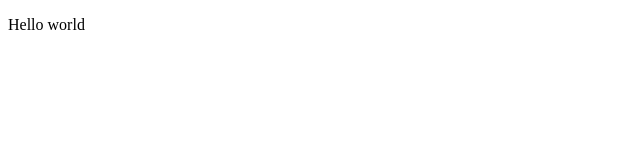
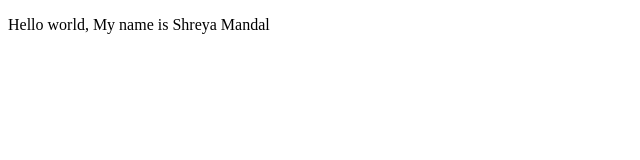
Before and after one commit to Shreya-231/test-angizo, a plain HTML site: page index.html in a window 1280 px wide. Shown: the whole page, without its empty margins (0-640 px from the left). Drawn offline with Linux system fonts and the light colour scheme.

Commit message:
Update workspace changes

```diff
--- a/index.html
+++ b/index.html
@@ -6,6 +6,6 @@
   <title>Hello World</title>
 </head>
 <body>
-  <p>Hello world</p>
+  <p>Hello world, My name is Shreya Mandal</p>
 </body>
 </html>
```
